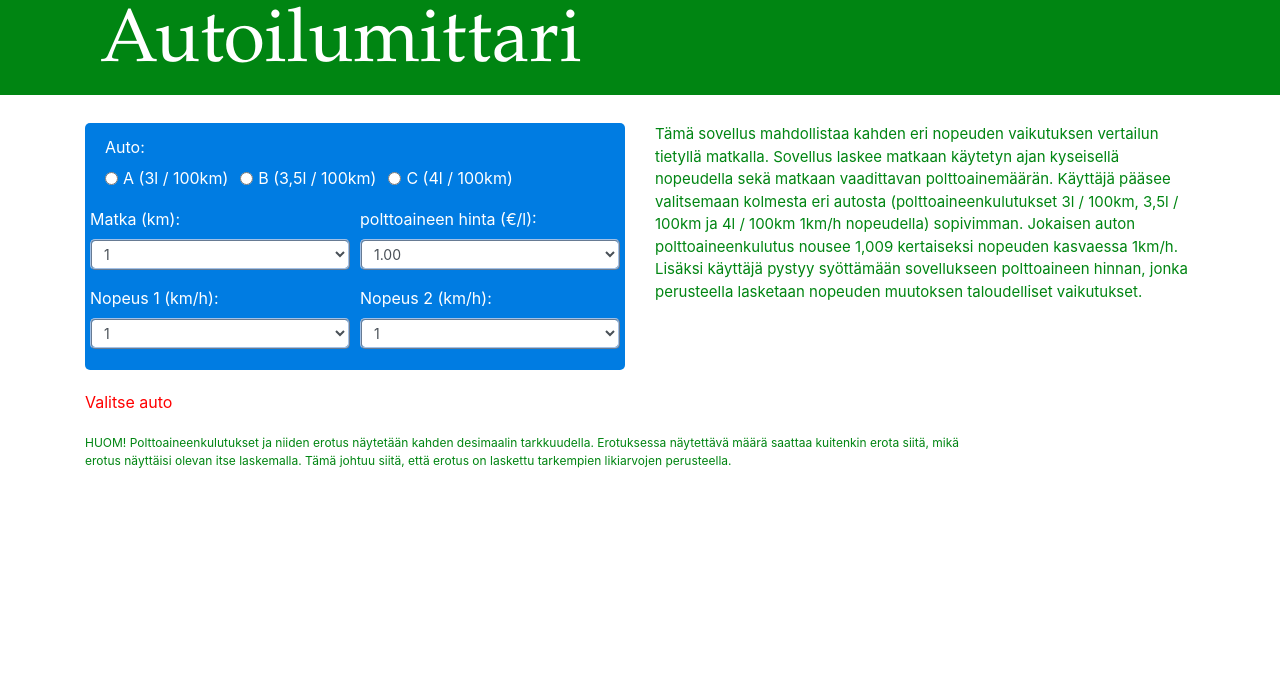
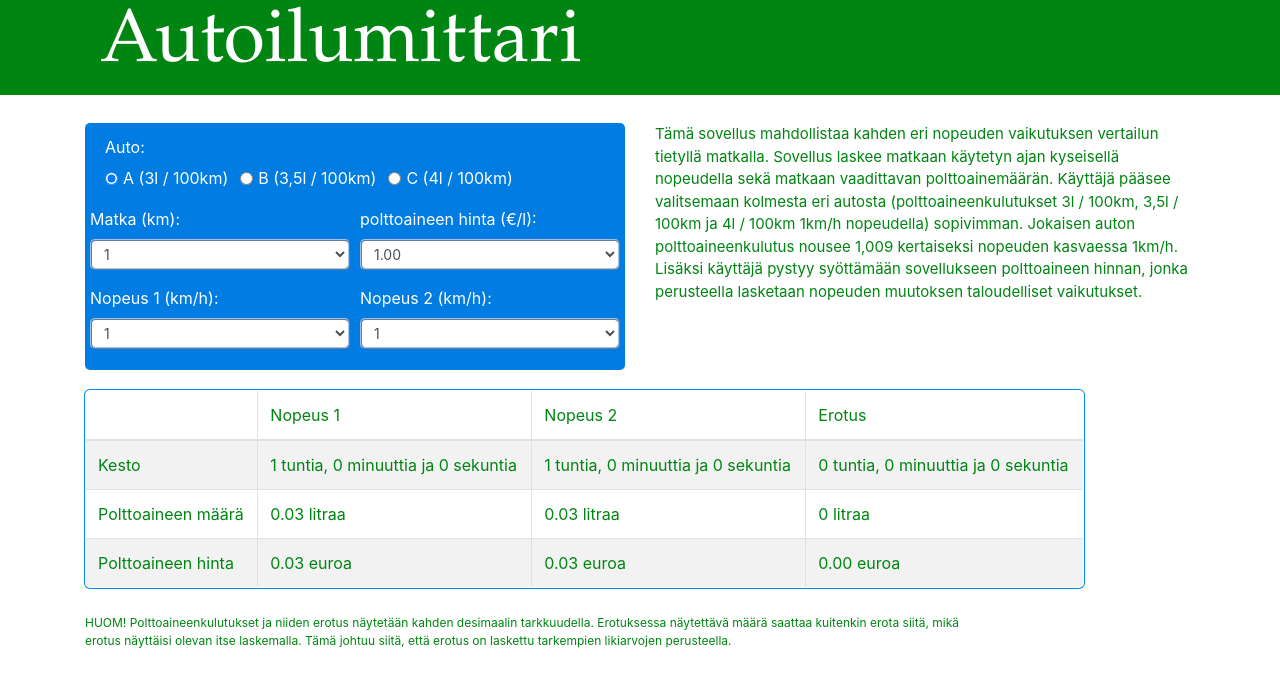
Before and after one commit to jkseppal/autoilumittari, a React (Create React App) app: page / in a window 1280 px wide. Shown: the top 686 px of the page. Built offline with nearby package versions, Linux system fonts and the light colour scheme.

Commit message:
lisätty tuntipalkkalaskuri

```diff
--- a/src/App.js
+++ b/src/App.js
@@ -4,7 +4,7 @@ import Result from './components/Result'
 import { Container, Row, Col } from 'react-bootstrap'
 
 const App = () => {
-  const [car, setCar] = useState(0)
+  const [car, setCar] = useState(3)
   const [distance, setDistance] = useState(1)
   const [velocity1, setVelocity1] = useState(1)
   const [velocity2, setVelocity2] = useState(1)
@@ -27,6 +27,7 @@ const App = () => {
   }
 
   const timeInSeconds = (velocity) => {
+    //should be always true
     if (velocity > 0) {
       const seconds = Math.ceil(distance / velocity * 3600)
       return seconds
--- a/src/components/MainForm.js
+++ b/src/components/MainForm.js
@@ -27,6 +27,7 @@ const MainForm = ({
               type="radio"
               name="car"
               label="A (3l / 100km)"
+              defaultChecked
               onChange={() => setCar(3)}
             />
             <Form.Check
--- a/src/components/Result.js
+++ b/src/components/Result.js
@@ -5,8 +5,7 @@ const Result = ({ car, velocity1, velocity2, timeInSeconds, fuelAmount, fuelPric
 
   let timeDifference = Math.abs(timeInSeconds(velocity1) - timeInSeconds(velocity2))
 
-  //With using Number.EPSILON we make sure, that rounding goes right with numbers like 1.005
-  let fuelDifference = Math.abs(Math.round((fuelAmount(velocity1) - fuelAmount(velocity2) + Number.EPSILON) * 100) / 100)
+  let fuelDifference = Math.abs(fuelAmount(velocity1) - fuelAmount(velocity2))
 
   const timeFormat = (seconds) => {
     const hours = Math.floor(seconds / 3600)
@@ -16,10 +15,24 @@ const Result = ({ car, velocity1, velocity2, timeInSeconds, fuelAmount, fuelPric
     return (`${hours} tuntia, ${minutes} minuuttia ja ${seconds} sekuntia`)
   }
 
+  //With using Number.EPSILON we make sure that rounding goes right with numbers like 1.005
   const priceCounter = (amount, price) => {
     return (Math.round((priceAmount(amount, price) + Number.EPSILON) * 100) / 100).toFixed(2)
   }
 
+  const fuelRounder = (amount) => {
+    return (Math.round((amount + Number.EPSILON) * 100) / 100)
+  }
+
+  const pricePerHour = (time, price) => {
+    if (time === 0) {
+      return null
+    }
+    const priceOfHour = (Math.round((price / (time / 3600) + Number.EPSILON) * 100) / 100).toFixed(2)
+    return `Säästetyn ajan hinta: ${priceOfHour} €/h`
+  }
+
+  //this should never happen
   if (car === 0) {
     return (
       <div className="request">
@@ -48,9 +61,9 @@ const Result = ({ car, velocity1, velocity2, timeInSeconds, fuelAmount, fuelPric
           </tr>
           <tr>
             <td>Polttoaineen määrä</td>
-            <td>{Math.round((fuelAmount(velocity1) + Number.EPSILON) * 100) / 100} litraa</td>
-            <td>{Math.round((fuelAmount(velocity2) + Number.EPSILON) * 100) / 100} litraa</td>
-            <td>{fuelDifference} litraa</td>
+            <td>{fuelRounder(fuelAmount(velocity1))} litraa</td>
+            <td>{fuelRounder(fuelAmount(velocity2))} litraa</td>
+            <td>{fuelRounder(fuelDifference)} litraa</td>
           </tr>
           <tr>
             <td>Polttoaineen hinta</td>
@@ -60,6 +73,9 @@ const Result = ({ car, velocity1, velocity2, timeInSeconds, fuelAmount, fuelPric
           </tr>
         </tbody>
       </Table>
+      <div className="time-price">
+        {pricePerHour(timeDifference, priceCounter(fuelDifference, fuelPrice))}
+      </div>
     </div>
   )
 }
--- a/src/index.css
+++ b/src/index.css
@@ -73,3 +73,7 @@ h1 {
 .formRow {
   padding-top: 20px;
 }
+
+.time-price {
+  padding-bottom: 10px;
+}
```
